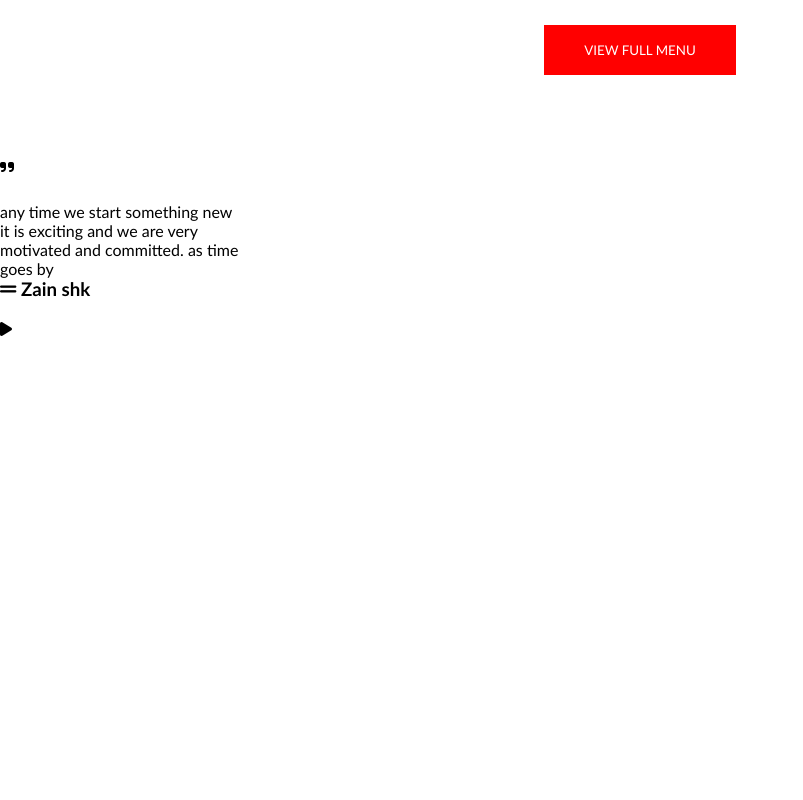
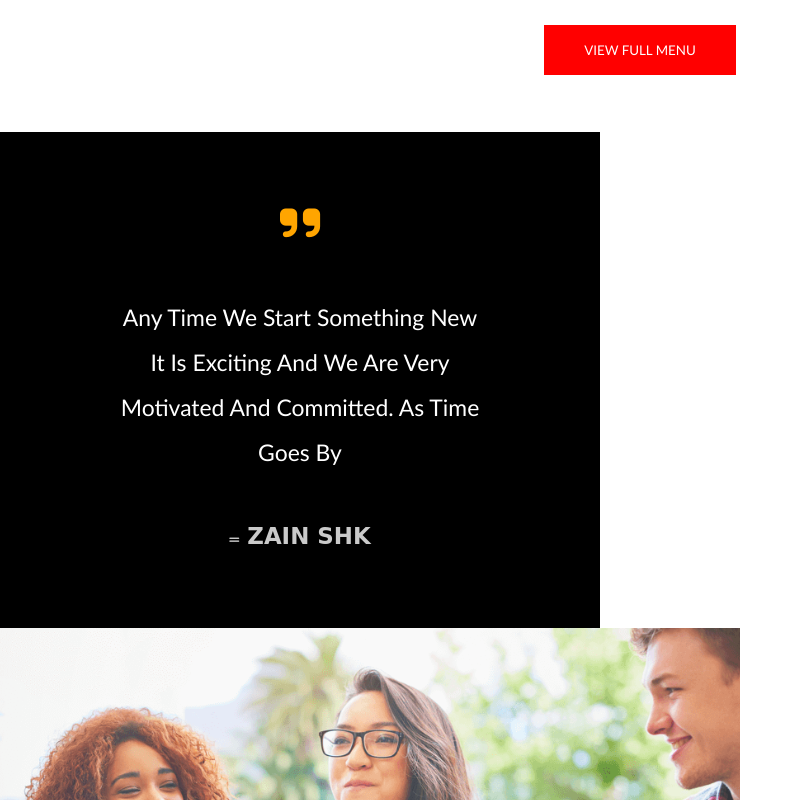
Before and after one commit to Zainshk64/burger, a plain HTML site: page index.html in a window 1280 px wide. Shown: the part 3720-4520 px from the top of the page, without its empty margins (0-803 px from the left). Before the commit the page ends 4115 px from the top, so only its background shows below. Drawn offline with Linux system fonts and the light colour scheme.

Commit message:
style.css

```diff
--- a/style.css
+++ b/style.css
@@ -231,12 +231,12 @@ button:hover{
     nav{
         height: auto;
     }
-    .bgcolor{
+    /* .bgcolor{
         width: 110%;
     }
     .shapedividers_com-9096{
         width: 110%;
-    }
+    } */
 
 
 }
@@ -501,3 +501,97 @@ img:hover{
      }
 
 }
+/* section 4*/
+
+.box1{
+    height: auto;
+    width: 600px;
+    background-color: black;
+    text-align: center;
+}
+.bxtext{
+    padding: 10%;
+}
+.box1 p i{
+    color: orange;
+    font-size: 4rcap;
+}
+.box1 #p10{
+    color: white;
+    margin: 10% 0%;
+
+    line-height: 45px;
+    text-transform: capitalize;
+    font-size: 2rcap;
+}
+.bxtext h3 i{
+    font-size: 1rcap;
+
+
+
+}
+.bxtext h3{
+    font-size: 2rcap;
+    text-transform: uppercase;
+    font-family: cursive;
+}
+
+.bxtext h3,i{
+    color: rgba(255, 255, 255, 0.794);
+
+}
+.boxx{
+    display: flex;
+    flex-wrap: wrap;
+}
+.box2{
+    background: url(./image/testimonials.png) no-repeat center ;
+    height: 500px;
+    width: 740px;
+    background-size: cover;
+    display: flex;
+    justify-content: center;
+    align-items: center;
+    filter: opacity(80%);
+}
+
+.icon {
+    height: 110px;
+    width: 110px;
+    border-radius: 50%;
+    background-color: white;
+    text-align: center;
+    display: flex;
+    justify-content: center;
+    transition: background-color ease-in-out 0.3s;
+
+}
+.icon:hover{
+    background-color: black;
+
+
+}
+.icon:hover:active{
+    background-color: orange;
+}
+.icon a{
+    margin-top: 35%;
+}
+.icon a i{
+    color: orange;
+    font-size: 2rcap;
+    transition:  transform ease-in-out 0.8s;
+
+
+}
+.icon:hover a i{
+    color: white;
+    transform: rotate(360deg);
+}
+@media screen and (max-width:800px) {
+
+    .box1 #p10{
+        font-size: 1.6rcap;
+    }
+
+}
```
